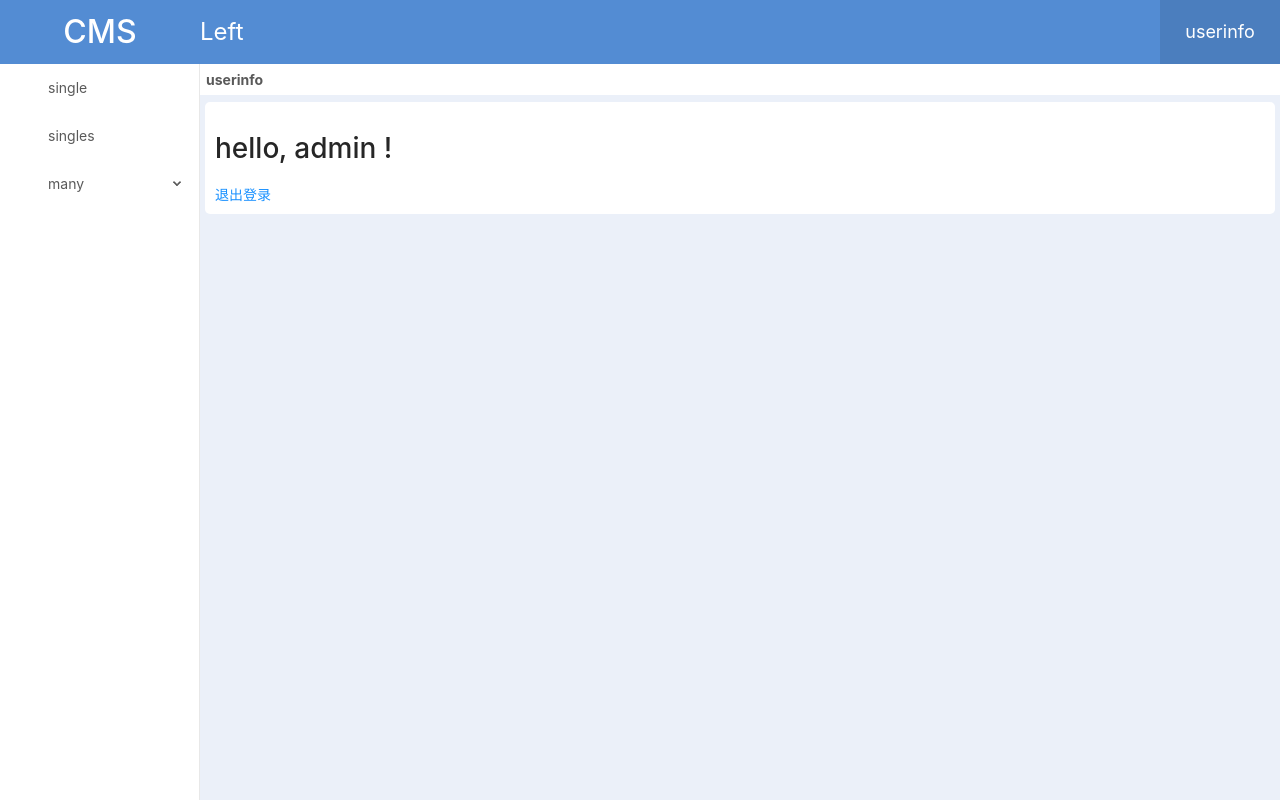
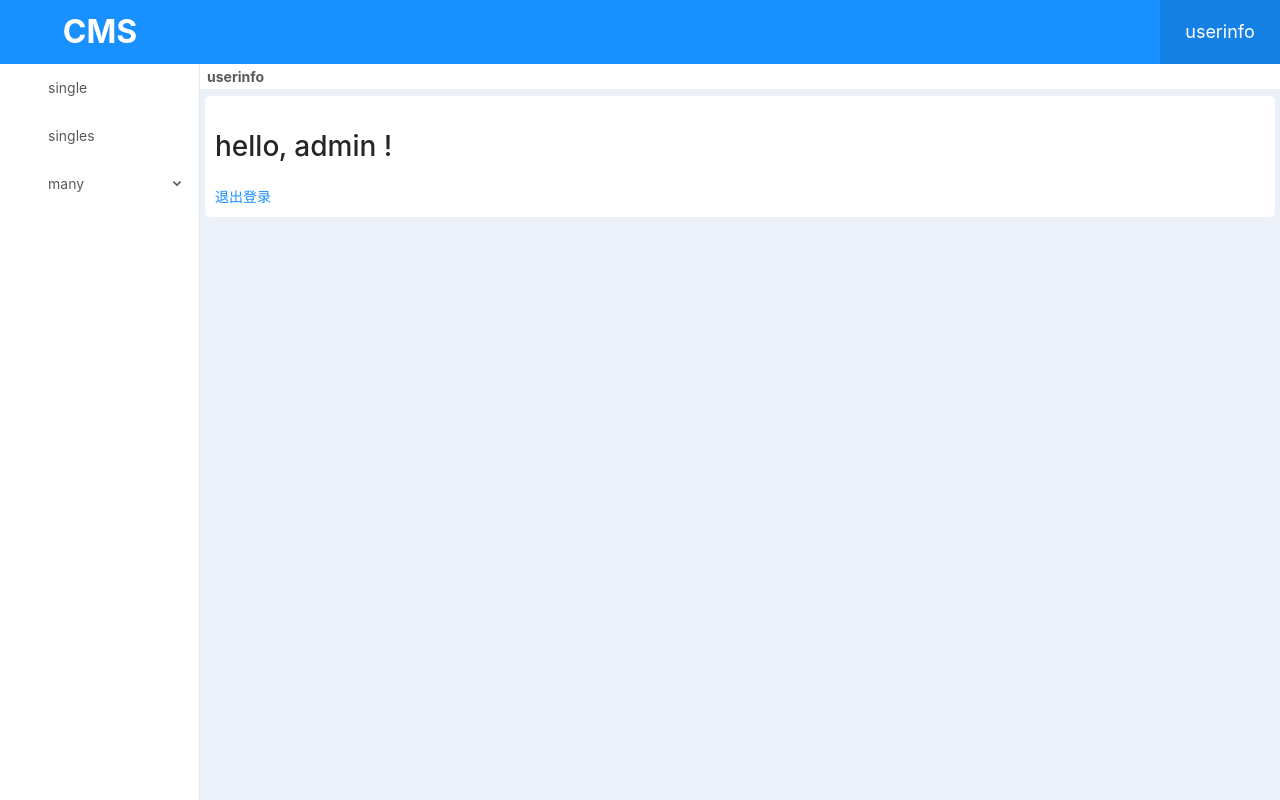
Before and after one commit to guestccc/v2rayS, a Vue app: page /main/userinfo in a window 1280 px wide. Built offline with nearby package versions, Linux system fonts and the light colour scheme.

Commit message:
弃用 ant layout

```diff
--- /dev/null
+++ b/src/layout/YHeader.vue
@@ -0,0 +1,45 @@
+<template>
+  <div class="y-header">
+    <div class="logo">
+      CMS
+    </div>
+    <div class="right">
+      <router-link
+        to="/main/userinfo"
+        class="item"
+        tag="div">userinfo</router-link>
+    </div>
+  </div>
+</template>
+
+<style lang="scss" scoped>
+.y-header {
+  display: flex;
+  height: 64px;
+  line-height: 64px;
+  font-size: 24px;
+  color: #fff;
+  background: #1890ff;
+  .logo {
+    width: 200px;
+    text-align: center;
+    font-size: 32px;
+    font-weight: bold;
+  }
+  .right {
+    margin-left: auto;
+    .item {
+      min-width: 120px;
+      font-size: 18px;
+      text-align: center;
+      cursor: pointer;
+      &:hover {
+        background: rgba($color: #000000, $alpha: .07);
+      }
+      &.router-link-active {
+        background: rgba($color: #000000, $alpha: .1);
+      }
+    }
+  }
+}
+</style>
--- /dev/null
+++ b/src/layout/YNav.vue
@@ -0,0 +1,50 @@
+<template>
+  <a-breadcrumb
+    :routes="$route.matched"
+    separator=">"
+    class="y-nav">
+    <template slot="itemRender" slot-scope="{route}">
+      <span
+        v-if="route.meta.name"
+        @click="eventRouter(route.path, route.meta.disabled)"
+        :class="{
+          disabled: route.meta.disabled,
+          current: route.path === $route.path
+        }"
+        class="bread-item">{{ route.meta.name }}</span>
+    </template>
+  </a-breadcrumb>
+</template>
+
+<script>
+export default {
+  methods: {
+    eventRouter(path, disabled) {
+      if (disabled) return;
+      this.$router.push(path);
+    },
+  },
+};
+</script>
+
+<style lang="scss" scoped>
+.ant-breadcrumb {
+  padding: 2px 7px;
+  background: #fff;
+  .ant-breadcrumb-link {
+      .bread-item {
+        cursor: pointer;
+        &.current {
+          font-weight: bold;
+        }
+        &.disabled {
+          color: #999;
+          cursor: default;
+        }
+        &:not(.disabled):hover {
+          color: #1890ff;
+        }
+      }
+  }
+}
+</style>
--- /dev/null
+++ b/src/layout/YRouterView.vue
@@ -0,0 +1,34 @@
+<template>
+  <div class="y-router-view">
+    <transition
+      name="slide-transform"
+      mode="out-in">
+      <keep-alive>
+        <router-view
+          :key="key"
+          class="main-view"/>
+      </keep-alive>
+    </transition>
+  </div>
+</template>
+
+<script>
+export default {
+  computed: {
+    key() {
+      return this.$route.fullPath;
+    },
+  },
+};
+</script>
+
+<style lang="scss" scoped>
+.y-router-view {
+  margin: 7px 5px;
+  .main-view {
+    padding: 10px;
+    background: #fff;
+    border-radius: 5px;
+  }
+}
+</style>
--- /dev/null
+++ b/src/layout/YSider.vue
@@ -0,0 +1,10 @@
+<template>
+  <div class="y-sider">sider</div>
+</template>
+
+<style lang="scss" scoped>
+.y-sider {
+  width: 200px;
+  background: #fff;
+}
+</style>
--- a/src/layout/components/y-sider/index.vue
+++ /dev/null
@@ -1,73 +0,0 @@
-<template>
-  <div class="sider">
-    <div class="logo-box">
-      CMS
-    </div>
-    <a-menu mode="inline">
-      <template v-for="item in menuList">
-        <template v-if="item.meta && !item.meta.noMenu">
-          <a-menu-item
-            v-if="!item.children || !item.children[0].path"
-            :key="`${path}/${item.path}`"
-            @click="eventMenu">
-            <a-icon type="appstore" />
-            <span>{{ item.meta.name }}</span>
-          </a-menu-item>
-          <sub-menu
-            v-else
-            :key="`${path}/${item.path}`"
-            :menu-list="item"/>
-        </template>
-      </template>
-    </a-menu>
-  </div>
-</template>
-
-<script>
-import SubMenu from './SubMenu.vue';
-
-import mainRouter from '@/router/main/index';
-
-export default {
-  data() {
-    return {
-      path: '',
-      menuList: [],
-    };
-  },
-  methods: {
-    eventMenu(e) {
-      this.$router.push(e.key);
-    },
-    handleS(e) {
-      return !e.children || !e.children[0].path;
-    },
-  },
-  created() {
-    this.menuList = mainRouter.children;
-    this.path = mainRouter.path;
-  },
-  components: {
-    SubMenu,
-  },
-};
-</script>
-
-
-<style lang="scss" scoped>
-.sider {
-  height: 100%;
-  .logo-box {
-    height: 64px;
-    line-height: 64px;
-    text-align: center;
-    font-size: 32px;
-    font-weight: 500;
-    color: #fff;
-    background: #538cd3;
-  }
-  .ant-menu {
-    height: calc(100% - 64px);
-  }
-}
-</style>
--- a/src/layout/index.vue
+++ b/src/layout/index.vue
@@ -1,68 +1,53 @@
 <template>
-  <a-layout>
-    <a-layout-sider>
+  <div class="main">
+    <y-header/>
+    <div class="content">
       <y-sider/>
-    </a-layout-sider>
-    <a-layout>
-      <a-layout-header class="nav">
-        <y-header/>
-      </a-layout-header>
-      <a-layout-header class="bread">
-        <y-bread/>
-      </a-layout-header>
-      <a-layout-content>
-        <y-content/>
-      </a-layout-content>
-      <a-layout-footer v-if="false">
-        <y-footer/>
-      </a-layout-footer>
-    </a-layout>
-  </a-layout>
+      <div class="content">
+        <y-nav/>
+        <y-router-view class="layout-flex"/>
+        <div class="flex">
+        </div>
+      </div>
+    </div>
+  </div>
 </template>
 
 <script>
-import YSider from './components/y-sider/index.vue';
-import YHeader from './components/y-header/index.vue';
-import YBread from './components/y-bread/index.vue';
-import YContent from './components/y-content/index.vue';
-import YFooter from './components/y-footer/index.vue';
+import YHeader from './YHeader.vue';
+import YSider from './y-sider/index.vue';
+import YNav from './YNav.vue';
+import YRouterView from './YRouterView.vue';
 
 export default {
   components: {
+    YHeader,
     YSider,
-    YHeader,
-    YBread,
-    YContent,
-    YFooter,
+    YNav,
+    YRouterView,
   },
 };
 </script>
 
 
 <style lang="scss" scoped>
-.ant-layout {
-  width: 100%;
+.main {
+  display: flex;
+  flex-direction: column;
   height: 100%;
-  .ant-layout-sider {
-    background: #fff;
-  }
-  .ant-layout-header {
-    &.nav {
-      padding: 0;
-      height: 64px;
-      line-height: initial;
-      background: #538cd3;
+  background: #ebf0f9;
+  overflow: hidden;
+  > .content {
+    flex: 1;
+    display: flex;
+    > .content {
+      flex: 1;
+      display: flex;
+      flex-direction: column;
+      > .layout-flex {
+        flex: 1;
+      }
     }
-    &.bread {
-      padding: 5px 6px;
-      height: initial;
-      background: #fff;
-    }
-  }
-  .ant-layout-content {
-    padding: 0;
-    line-height: normal;
-    background: #ebf0f9;
   }
 }
 </style>
--- /dev/null
+++ b/src/layout/y-sider/index.vue
@@ -0,0 +1,59 @@
+<template>
+  <a-menu
+    mode="inline"
+    class="y-sider">
+    <template v-for="item in menuList">
+      <template v-if="item.meta && !item.meta.noMenu">
+        <a-menu-item
+          v-if="!item.children || !item.children[0].path"
+          :key="`${path}/${item.path}`"
+          @click="eventMenu">
+          <a-icon type="appstore" />
+          <span>{{ item.meta.name }}</span>
+        </a-menu-item>
+        <sub-menu
+          v-else
+          :key="`${path}/${item.path}`"
+          :menu-list="item"/>
+      </template>
+    </template>
+  </a-menu>
+</template>
+
+<script>
+import SubMenu from './SubMenu.vue';
+
+import mainRouter from '@/router/main/index';
+
+export default {
+  data() {
+    return {
+      path: '',
+      menuList: [],
+    };
+  },
+  methods: {
+    eventMenu(e) {
+      this.$router.push(e.key);
+    },
+    handleS(e) {
+      return !e.children || !e.children[0].path;
+    },
+  },
+  created() {
+    this.menuList = mainRouter.children;
+    this.path = mainRouter.path;
+  },
+  components: {
+    SubMenu,
+  },
+};
+</script>
+
+
+<style lang="scss" scoped>
+.y-sider {
+  width: 200px;
+  height: 100%;
+}
+</style>
```
Also changed, not shown: src/layout/y-sider/SubMenu.vue (renamed from src/layout/components/y-sider/SubMenu.vue), src/layout/y-sider/y-menu.vue (renamed from src/layout/components/y-sider/y-menu.vue).
